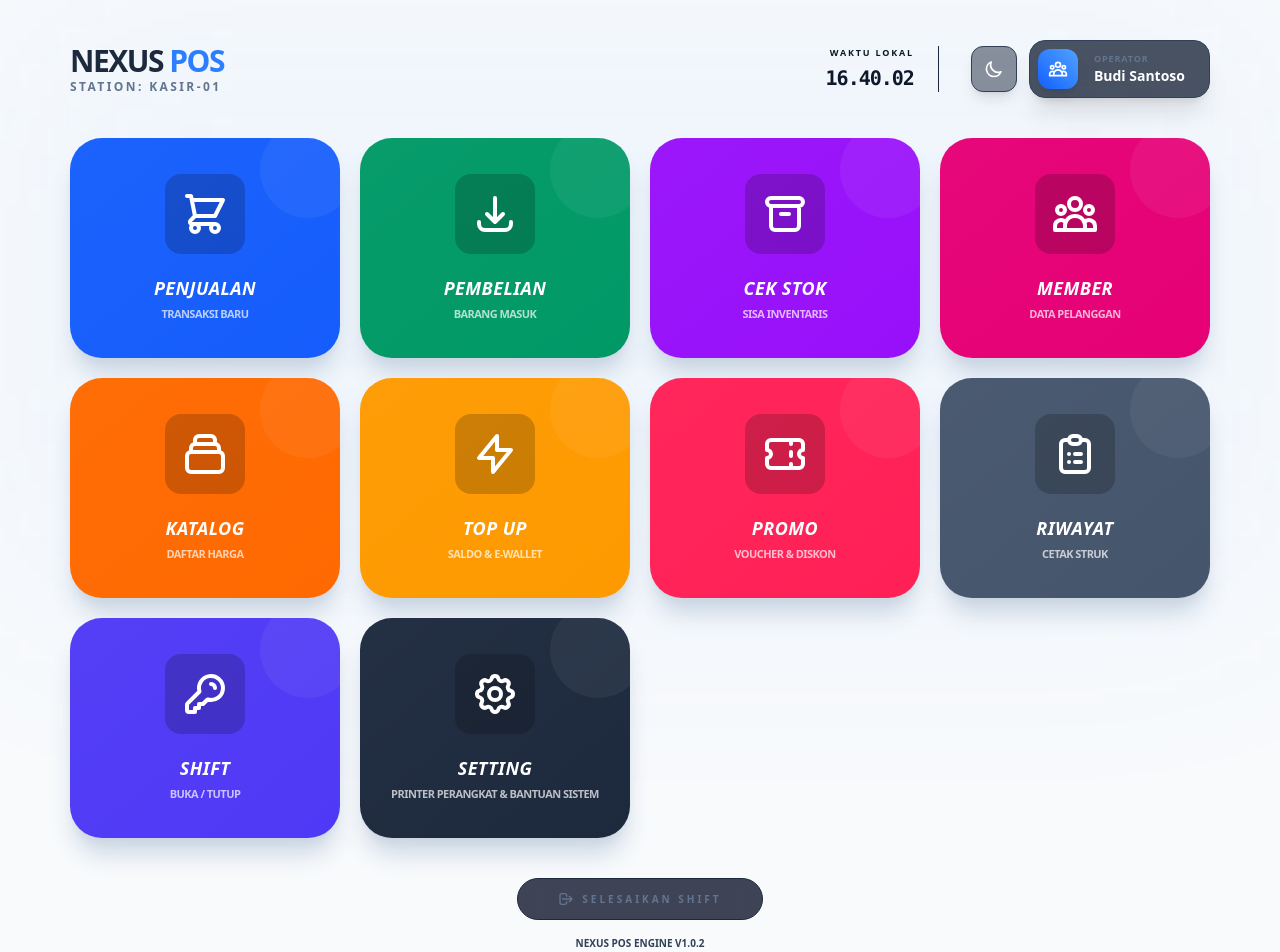
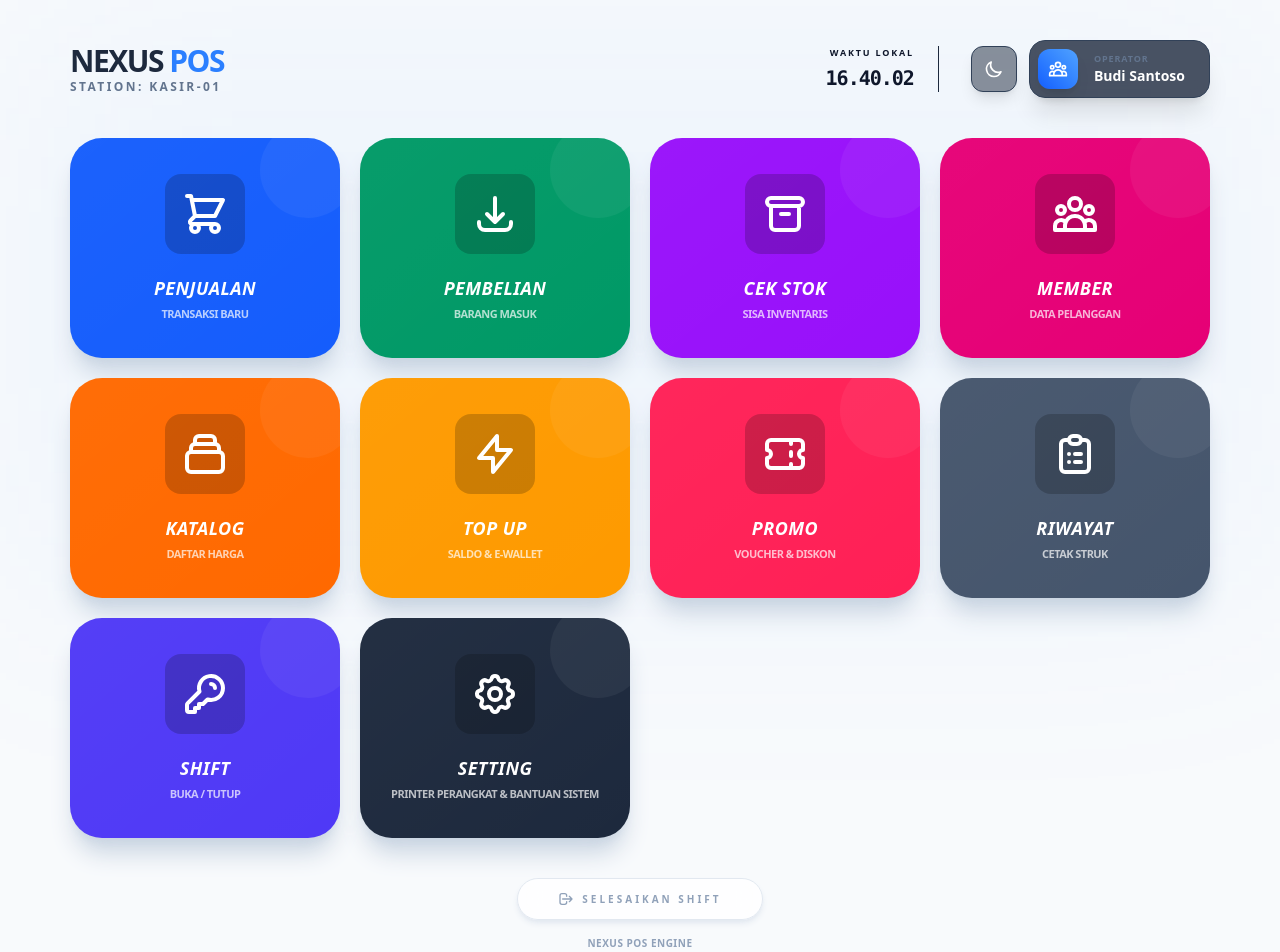
Before and after one commit to zem-art/nexus-pos-tauri, a React (Vite) app: page / in a window 1280 px wide. Shown: the top 952 px of the page. Built offline with nearby package versions, Linux system fonts and the light colour scheme.

Commit message:
update logut theme dark

```diff
--- a/src/common/components/button/logout.tsx
+++ b/src/common/components/button/logout.tsx
@@ -1,17 +1,31 @@
 import React from 'react';
 import { HiOutlineLogout } from 'react-icons/hi';
-import { name_apps } from '../../const';
+import { name_apps, version_apps } from '../../const';
+import { useThemeStore } from '../../../store/themeStore';
 
 export default function Logout() {
+    const { isDark, } = useThemeStore();
     return (
         <>
             {/* Logout Button */}
             <div className="mt-auto pt-10 z-10 flex flex-col items-center gap-4">
-                <button className="cursor-pointer flex items-center gap-2 text-slate-500 hover:text-red-400 transition-all font-black uppercase tracking-[0.3em] text-[10px] py-3 px-10 border border-slate-800 rounded-full hover:border-red-400/50 bg-slate-900/80 backdrop-blur-md">
+                <button className={`
+                    cursor-pointer flex items-center gap-2 transition-all font-black uppercase
+                    tracking-[0.3em] text-[10px] py-3 px-10 border rounded-full backdrop-blur-md
+                    ${isDark
+                        ? 'text-slate-500 hover:text-red-400 border-slate-800 bg-slate-900/80 hover:border-red-400/50 shadow-lg shadow-black/20'
+                        : 'text-slate-400 hover:text-red-500 border-slate-200 bg-white/80 hover:border-red-500/50 shadow-md shadow-slate-200'}
+                `}>
                     <HiOutlineLogout size={16} />
                     Selesaikan Shift
                 </button>
-                <p className="text-slate-700 text-[10px] font-bold uppercase">{name_apps} POS ENGINE V1.0.2</p>
+
+                <p className={`
+                    text-[10px] font-bold uppercase tracking-wider transition-colors
+                    ${isDark ? 'text-slate-700' : 'text-slate-400'}
+                `}>
+                    {name_apps} pos engine {version_apps}
+                </p>
             </div>
         </>
     );
```
